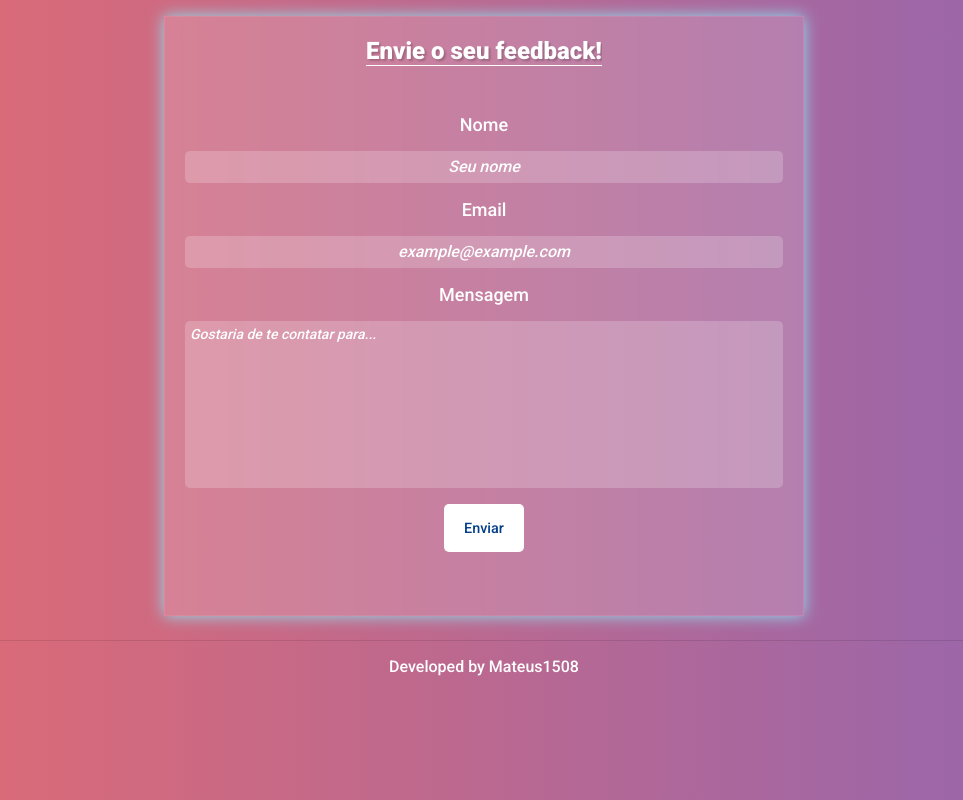
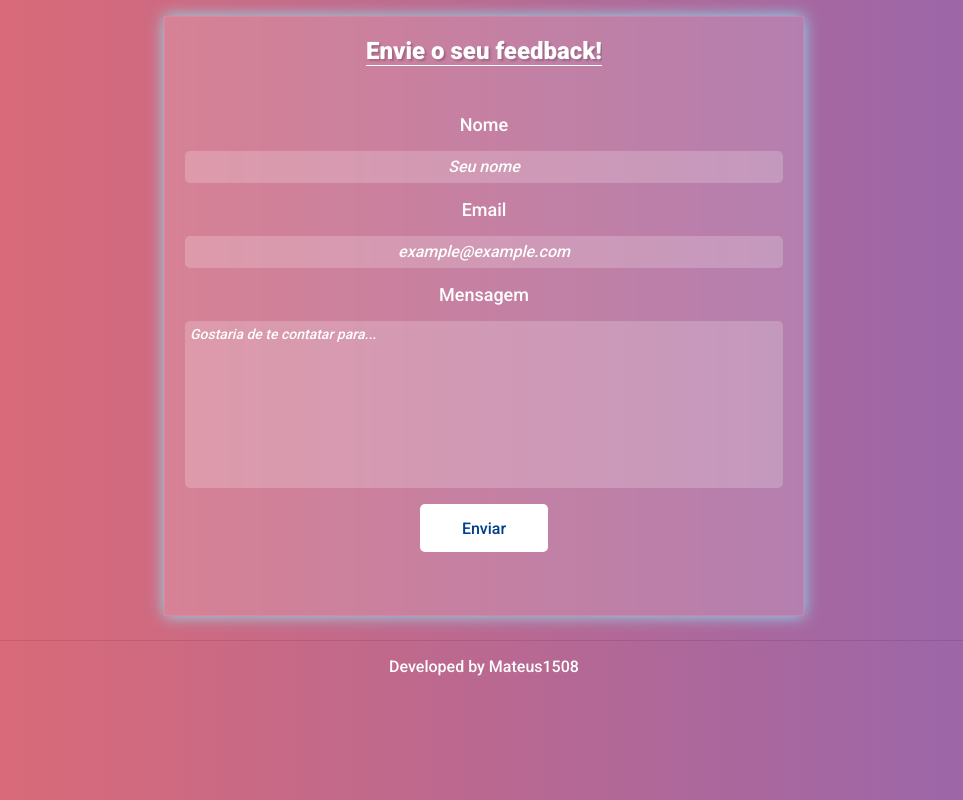
Before and after one commit to Mateus1508/My-Portfolio, a React (Vite) app: page / in a window 1280 px wide. Shown: the part 2506-3306 px from the top of the page, without its empty margins (156-1119 px from the left). Built offline with nearby package versions, Linux system fonts and the light colour scheme; no server answers.

Commit message:
Release 1.0

```diff
--- a/package.json
+++ b/package.json
@@ -5,7 +5,7 @@
   "scripts": {
     "dev": "vite",
     "build": "vite build",
-    "preview": "vite preview"
+    "serve": "npm run build && vite preview"
   },
   "dependencies": {
     "@emailjs/browser": "^3.6.2",
@@ -16,7 +16,8 @@
     "react-dotenv": "^0.1.3",
     "react-icons": "^4.3.1",
     "react-scroll": "^1.8.7",
-    "styled-components": "^5.3.5"
+    "styled-components": "^5.3.5",
+    "vite-plugin-babel-macros": "^1.0.6"
   },
   "devDependencies": {
     "@types/react": "^18.0.0",
--- a/src/Components/About/aboutStyle.js
+++ b/src/Components/About/aboutStyle.js
@@ -1,4 +1,4 @@
-import styled from 'styled-components';
+import styled from 'styled-components/macro';
 
 export const Description = styled.div`
  height: max-content;
--- a/src/Components/Buttons/ButtonStyle.js
+++ b/src/Components/Buttons/ButtonStyle.js
@@ -1,4 +1,4 @@
-import styled from 'styled-components';
+import styled from 'styled-components/macro';
 
 export const ButtonLarge = styled.button`
   width: 8rem;
--- a/src/Components/Contact/Contact.jsx
+++ b/src/Components/Contact/Contact.jsx
@@ -1,6 +1,6 @@
 import React, {useRef, useEffect, useState} from 'react';
 import emailjs from '@emailjs/browser';
-import {ButtonMedium} from '../Buttons/buttonStyle';
+import { ButtonLarge } from '../Buttons/buttonStyle';
 
 import { ContactContainer, Footer } from './contactStyle';
 
@@ -77,7 +77,7 @@ const Contact = () => {
             required
             />
 
-          <ButtonMedium type="submit" onClick={handleSubmit}>Enviar</ButtonMedium>
+          <ButtonLarge type="submit" onClick={handleSubmit}>Enviar</ButtonLarge>
       </form>
       <Footer>
         <a href="https://github.com/Mateus1508" target="_blank" rel="noopener noreferrer">Developed by Mateus1508</a>
--- a/src/Components/Contact/contactStyle.js
+++ b/src/Components/Contact/contactStyle.js
@@ -1,4 +1,4 @@
-import styled from "styled-components";
+import styled from "styled-components/macro";
 
 export const ContactContainer = styled.div`
   display: grid;
--- a/src/Components/Home/HomeStyle.js
+++ b/src/Components/Home/HomeStyle.js
@@ -1,4 +1,4 @@
-import styled from 'styled-components';
+import styled from 'styled-components/macro';
 
 
 
--- a/src/Components/Nav/navStyle.js
+++ b/src/Components/Nav/navStyle.js
@@ -1,4 +1,4 @@
-import styled from 'styled-components';
+import styled from 'styled-components/macro';
 
 export const Navigation = styled.nav`
 position: fixed;
--- a/src/Components/Project/projectStyle.js
+++ b/src/Components/Project/projectStyle.js
@@ -1,4 +1,4 @@
-import styled from 'styled-components';
+import styled from 'styled-components/macro';
 
 export const Projects = styled.section`
 display:grid;
--- a/src/Components/Skill/skillStyle.js
+++ b/src/Components/Skill/skillStyle.js
@@ -1,4 +1,4 @@
-import styled from "styled-components";
+import styled from "styled-components/macro";
 
 export const Languages = styled.section`
   display: flex;
--- a/src/GlobalStyles.js
+++ b/src/GlobalStyles.js
@@ -1,4 +1,4 @@
-import { createGlobalStyle } from 'styled-components'
+import { createGlobalStyle } from 'styled-components/macro'
 
 export const GlobalStyles = createGlobalStyle`
   html{
--- a/vite.config.js
+++ b/vite.config.js
@@ -1,7 +1,10 @@
 import { defineConfig } from 'vite'
 import react from '@vitejs/plugin-react'
-
+import macrosPlugin from "vite-plugin-babel-macros"
 // https://vitejs.dev/config/
 export default defineConfig({
-  plugins: [react()]
+  plugins: [
+    react(),
+  macrosPlugin()
+  ]
 })
```
Also changed, not shown: 1 other file (tests, documents, lock files or other folders).
